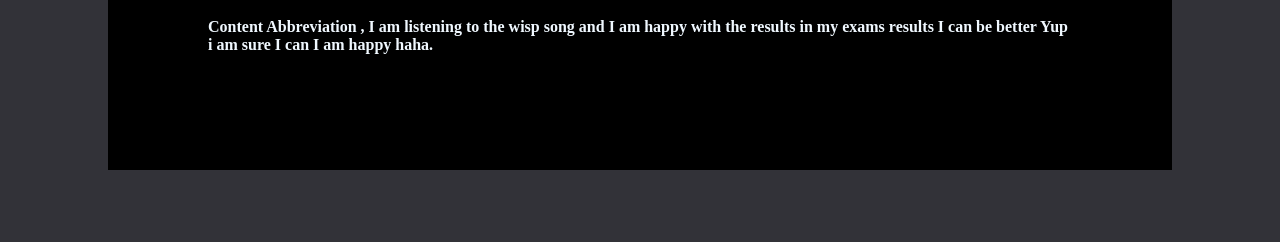
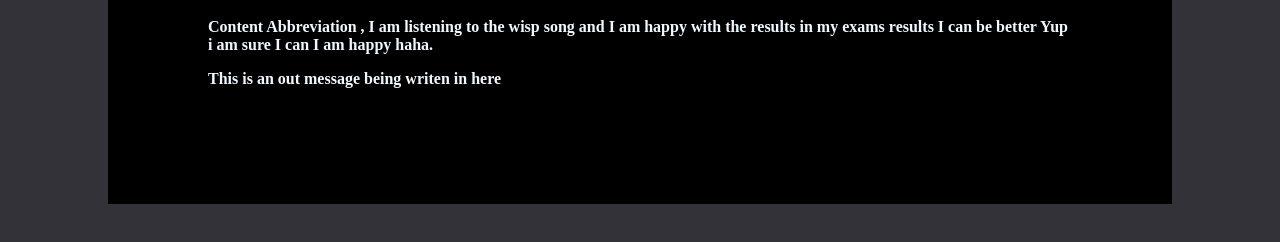
Before and after one commit to s-Woq/git-and-Github-practice, a plain HTML site: page page_blogst.html in a window 1280 px wide. Shown: the part 262-504 px from the top of the page. Drawn offline with Linux system fonts and the light colour scheme.

Commit message:
This is an out command

```diff
--- a/page_blogst.html
+++ b/page_blogst.html
@@ -15,6 +15,7 @@
     <div>
         <p>Content Abbreviation , I am listening to the wisp song and I am happy with the results in my exams results I can be better Yup i am sure I can I am happy haha.</p>
     </div>
+    <p>This is an out message being writen in here</p>
     </div>
     <!-- anotheronebitesthedust -->
 </body>
```
